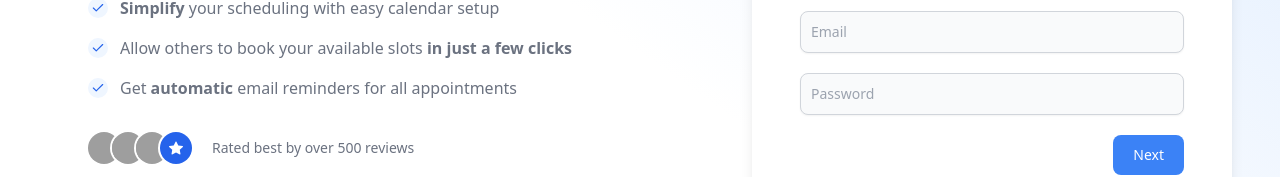
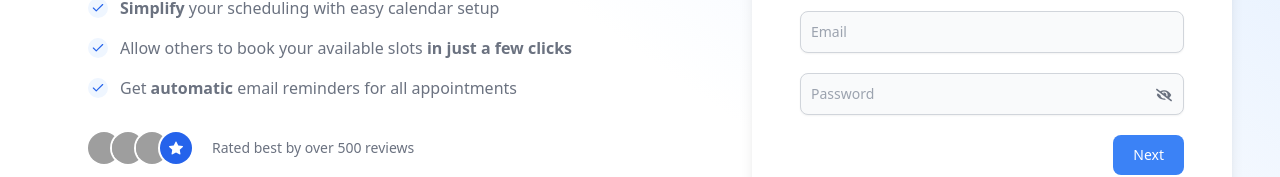
Before and after one commit to mblaszczykowski/appointment-scheduling-app, a React (Create React App) app in the folder frontend/: page / in a window 1280 px wide. Shown: the part 479-656 px from the top of the page. Built offline with nearby package versions, Linux system fonts and the light colour scheme; grey boxes are pictures that could not be loaded.

Commit message:
Register form password validation bug fixed and added eye icon for password preview

```diff
--- a/frontend/package.json
+++ b/frontend/package.json
@@ -19,7 +19,7 @@
     "jwt-decode": "^4.0.0",
     "react": "^18.2.0",
     "react-dom": "^18.2.0",
-    "react-icons": "^4.6.0",
+    "react-icons": "^4.12.0",
     "react-router-dom": "^6.23.1",
     "react-scripts": "5.0.1",
     "react-toastify": "^10.0.5",
--- /dev/null
+++ b/frontend/src/components/EyeButton.js
@@ -0,0 +1,16 @@
+import React from 'react';
+import {FaEye, FaEyeSlash} from "react-icons/fa";
+
+function EyeButton({showPassword, setShowPassword}) {
+    return (
+        <button
+            type="button"
+            className="absolute top-3.5 right-3 text-gray-500"
+            onClick={() => setShowPassword(!showPassword)}
+        >
+            {showPassword ? <FaEye/> : <FaEyeSlash/>}
+        </button>
+    );
+}
+
+export default EyeButton;
--- a/frontend/src/components/LoginForm.js
+++ b/frontend/src/components/LoginForm.js
@@ -1,10 +1,11 @@
-import React from 'react';
+import React, {useState} from 'react';
 import {ErrorMessage, Field, Form, Formik} from 'formik';
 import * as Yup from 'yup';
 import css from './RegisterForm.module.css';
 import {request, setAuthHeader} from "../util/axios_helper";
 import {useNavigate} from "react-router-dom";
 import {Slide, toast} from 'react-toastify';
+import EyeButton from "./EyeButton";
 
 const contactSchema = Yup.object().shape({
     login: Yup.string()
@@ -31,6 +32,7 @@ function displayNotification(message, type = "error", duration = 2500,
 
 function LoginForm({onToggleForm, onResetForm}) {
     const navigate = useNavigate();
+    const [showPassword, setShowPassword] = useState(false);
     const handleLogin = (obj) => {
         const {login, password} = obj;
         let email = login;
@@ -102,12 +104,15 @@ function LoginForm({onToggleForm, onResetForm}) {
                         />
                     </div>
                     <div className="mb-5">
-                        <Field
-                            className="bg-gray-50 border border-gray-300 text-gray-900 text-sm rounded-lg focus:ring-blue-500 focus:border-blue-500 block w-full p-2.5 dark:bg-gray-700 dark:border-gray-600 dark:placeholder-gray-400 dark:text-white"
-                            type="password"
-                            name="password"
-                            placeholder={`Password`}
-                        ></Field>
+                        <div className="relative">
+                            <Field
+                                className="bg-gray-50 border border-gray-300 text-gray-900 text-sm rounded-lg focus:ring-blue-500 focus:border-blue-500 block w-full p-2.5 dark:bg-gray-700 dark:border-gray-600 dark:placeholder-gray-400 dark:text-white"
+                                type={showPassword ? "text" : "password"}
+                                name="password"
+                                placeholder={`Password`}
+                            ></Field>
+                            <EyeButton showPassword={showPassword} setShowPassword={setShowPassword}/>
+                        </div>
                         <ErrorMessage
                             className={css.error}
                             name="password"
--- a/frontend/src/components/RegisterForm.js
+++ b/frontend/src/components/RegisterForm.js
@@ -8,6 +8,7 @@ import {request, setAuthHeader} from "../util/axios_helper";
 import MeetingDurationSlider from "./MeetingDurationSlider";
 import {Slide, toast} from "react-toastify";
 import axios from "axios";
+import EyeButton from "./EyeButton";
 
 const validationSchemas = [
     Yup.object().shape({
@@ -79,6 +80,7 @@ function displayNotification(message, type = "error", duration = 2500,
 function RegisterForm({onToggleForm}) {
     const navigate = useNavigate();
     const [currentStep, setCurrentStep] = useState(0);
+    const [showPassword, setShowPassword] = useState(false);
 
     const handleRegister = (obj) => {
         const {
@@ -125,11 +127,12 @@ function RegisterForm({onToggleForm}) {
         if (Object.keys(errors).length > 0) {
             setTouched(errors);
             displayNotification("Please correct the errors on the form.");
+            return;
         }
 
         const stepConfig = [
-            { path: `/api/users/email/${values.email}`, message: "Email already exists" },
-            { path: `/api/calendar/${values.calendarUrl}`, message: "Calendar URL already exists" }
+            {path: `/api/users/email/${values.email}`, message: "Email already exists"},
+            {path: `/api/calendar/${values.calendarUrl}`, message: "Calendar URL already exists"}
         ];
         if (currentStep < stepConfig.length) {
             await handleApiRequest(stepConfig[currentStep].path, stepConfig[currentStep].message);
@@ -273,17 +276,23 @@ function RegisterForm({onToggleForm}) {
                                                 />
                                             </div>
                                             <div className={`mb-3 ${errors.password ? "mb-1" : "mb-5"}`}>
-                                                <Field
-                                                    className="shadow-sm bg-gray-50 border border-gray-300 text-gray-900 text-sm rounded-lg focus:ring-blue-500 focus:border-blue-500 block w-full p-2.5 dark:bg-gray-700 dark:border-gray-600 dark:placeholder-gray-400 dark:text-white dark:focus:ring-blue-500 dark:focus:border-blue-500 dark:shadow-sm-light"
-                                                    type="password"
-                                                    name="password"
-                                                    placeholder={`Password`}
-                                                ></Field>
+
+                                                <div className="relative">
+                                                    <Field
+                                                        className="shadow-sm bg-gray-50 border border-gray-300 text-gray-900 text-sm rounded-lg focus:ring-blue-500 focus:border-blue-500 block w-full p-2.5 dark:bg-gray-700 dark:border-gray-600 dark:placeholder-gray-400 dark:text-white dark:focus:ring-blue-500 dark:focus:border-blue-500 dark:shadow-sm-light"
+                                                        type={showPassword ? "text" : "password"}
+                                                        name="password"
+                                                        placeholder={`Password`}
+                                                    ></Field>
+                                                    <EyeButton showPassword={showPassword}
+                                                               setShowPassword={setShowPassword}/>
+                                                </div>
                                                 <ErrorMessage
                                                     className={css.error}
                                                     name="password"
                                                     component="span"
                                                 />
+
                                             </div>
 
                                             <div className="relative w-full h-16">
--- a/frontend/src/components/dashboard/SettingsForm.js
+++ b/frontend/src/components/dashboard/SettingsForm.js
@@ -5,6 +5,7 @@ import bcrypt from 'bcryptjs';
 import css from '../RegisterForm.module.css';
 import {useNavigate} from "react-router-dom";
 import {getUserIdFromToken, request} from "../../util/axios_helper";
+import EyeButton from "../EyeButton";
 
 const generalValidationSchema = Yup.object().shape({
     firstname: Yup.string()
@@ -77,6 +78,7 @@ function SettingsForm() {
     });
 
     const [currentPasswordValid, setCurrentPasswordValid] = useState(false);
+    const [showPassword, setShowPassword] = useState(false);
 
     useEffect(() => {
         if (!(localStorage.getItem("auth_token") !== null)) {
@@ -165,7 +167,7 @@ function SettingsForm() {
         request(
             "PUT",
             `/api/users/${getUserIdFromToken()}`,
-            { password: newPassword }
+            {password: newPassword}
         ).then(
             () => {
                 navigate("/settings-success");
@@ -198,17 +200,18 @@ function SettingsForm() {
 
             validationSchema={currentPasswordValid ? passwordValidationSchema : generalValidationSchema}
 
-            onSubmit={async (values, { setSubmitting }) => {
+            onSubmit={async (values, {setSubmitting}) => {
                 handleUpdate(values);
                 setSubmitting(false);
             }}
         >
-            {({ errors, touched, handleBlur, resetForm, values, validateField, setFieldError }) => (
+            {({errors, touched, handleBlur, resetForm, values, validateField, setFieldError}) => (
                 <Form className="max-w-4xl mx-auto">
                     <div className="grid grid-cols-1 md:grid-cols-2 gap-20">
                         <div>
                             <div className="mb-3">
-                                <h1 className="block text-lg font-bold text-gray-800 dark:text-white">Personal Information</h1>
+                                <h1 className="block text-lg font-bold text-gray-800 dark:text-white">Personal
+                                    Information</h1>
                             </div>
                             <div className="mb-5 flex items-center">
                                 <label htmlFor="firstname" className="mr-4 text-m font-medium text-gray-700">
@@ -272,16 +275,20 @@ function SettingsForm() {
                             </div>
                             <div className="mt-2 mb-5">
                                 <div className="mb-3">
-                                    <h1 className="block text-lg font-bold text-gray-800 dark:text-white">Reset your password</h1>
+                                    <h1 className="block text-lg font-bold text-gray-800 dark:text-white">Reset your
+                                        password</h1>
                                 </div>
                                 {!currentPasswordValid ? (
                                     <div className="mb-5">
-                                        <Field
-                                            type="password"
-                                            name="currentPassword"
-                                            className="shadow-sm bg-gray-50 border border-gray-300 text-gray-900 text-sm rounded-lg focus:ring-blue-500 focus:border-blue-500 block w-full p-2.5 dark:bg-gray-700 dark:border-gray-600 dark:placeholder-gray-400 dark:text-white dark:focus:ring-blue-500 dark:focus:border-blue-500 dark:shadow-sm-light"
-                                            placeholder="Enter current password"
-                                        />
+                                        <div className="relative">
+                                            <Field
+                                                type={showPassword ? "text" : "password"}
+                                                name="currentPassword"
+                                                className="shadow-sm bg-gray-50 border border-gray-300 text-gray-900 text-sm rounded-lg focus:ring-blue-500 focus:border-blue-500 block w-full p-2.5 dark:bg-gray-700 dark:border-gray-600 dark:placeholder-gray-400 dark:text-white dark:focus:ring-blue-500 dark:focus:border-blue-500 dark:shadow-sm-light"
+                                                placeholder="Enter current password"
+                                            />
+                                            <EyeButton showPassword={showPassword} setShowPassword={setShowPassword}/>
+                                        </div>
                                         <ErrorMessage
                                             name="currentPassword"
                                             component="span"
@@ -378,7 +385,8 @@ function SettingsForm() {
                         <div>
                             <div className="mt-2 mb-5">
                                 <div className="mb-3">
-                                    <h1 className="block text-lg font-bold text-gray-800 dark:text-white">Set the calendar name</h1>
+                                    <h1 className="block text-lg font-bold text-gray-800 dark:text-white">Set the
+                                        calendar name</h1>
                                 </div>
                                 <div className="mb-5">
                                     <Field
@@ -396,7 +404,8 @@ function SettingsForm() {
                             </div>
                             <div className="mt-2 mb-5">
                                 <div className="mb-3">
-                                    <h1 className="block text-lg font-bold text-gray-800 dark:text-white">Set the meeting link</h1>
+                                    <h1 className="block text-lg font-bold text-gray-800 dark:text-white">Set the
+                                        meeting link</h1>
                                 </div>
                                 <div className="mb-5">
                                     <Field
@@ -414,7 +423,8 @@ function SettingsForm() {
                             </div>
                             <div className="mt-2 mb-5">
                                 <div className="mb-3">
-                                    <h1 className="block text-lg font-bold text-gray-800 dark:text-white">Set your availability</h1>
+                                    <h1 className="block text-lg font-bold text-gray-800 dark:text-white">Set your
+                                        availability</h1>
                                 </div>
                                 <div className="mb-3">
                                     <h1 className="block text-md text-gray-800 dark:text-white">Available hours:</h1>
```
Also changed, not shown: 1 other file (tests, documents, lock files or other folders).
